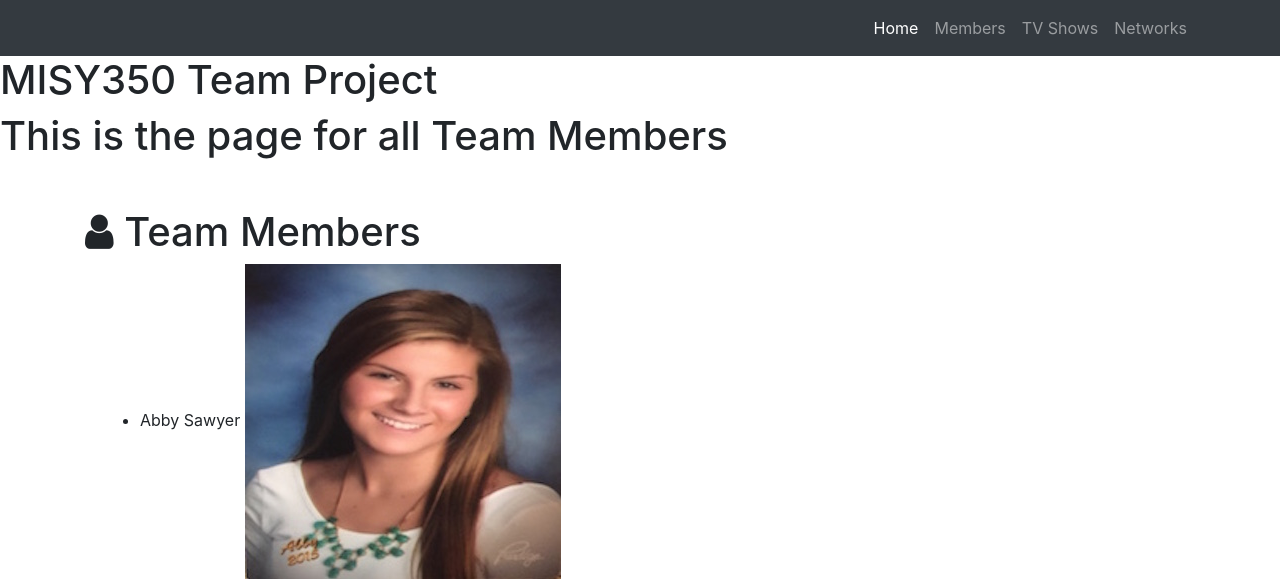
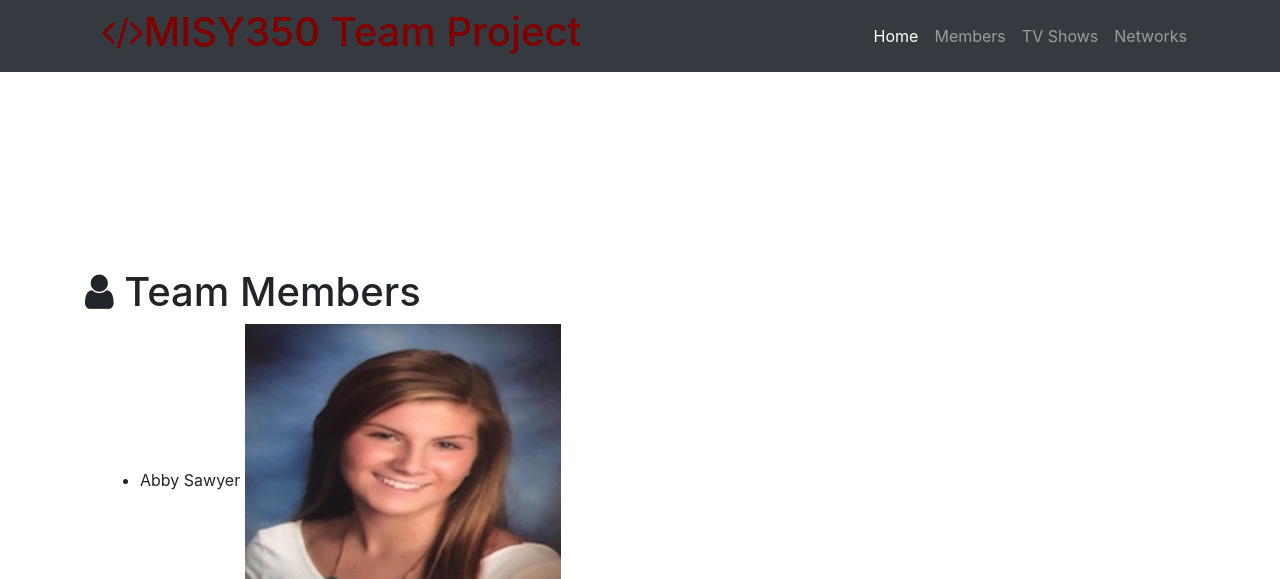
Before and after one commit to casalegm/team-project, a Flask app: page /members in a window 1280 px wide. Shown: the top 579 px of the page. Run offline with Flask 2, Linux system fonts and the light colour scheme; some libraries are stand-ins or nearby versions.

Commit message:
added images and looks

```diff
--- a/project.py
+++ b/project.py
@@ -15,7 +15,7 @@ class Network(db.Model):
     id = db.Column(db.Integer, primary_key=True)
     name = db.Column(db.String(64))
     description = db.Column(db.Text)
-    shows = db.relationship('Show', backref='network')
+    shows = db.relationship('Show', backref='network', cascade='delete')
 
 
 class Show(db.Model):
--- a/templates/home-page.html
+++ b/templates/home-page.html
@@ -15,6 +15,13 @@
  <link rel="stylesheet" href="https://cdnjs.cloudflare.com/ajax/libs/sweetalert/1.1.3/sweetalert.css">
  <!-- Toastr CSS -->
  <link rel="stylesheet" href="https://cdnjs.cloudflare.com/ajax/libs/toastr.js/latest/css/toastr.min.css">
+
+<style>
+  h1.text-center {
+    color: Maroon;
+  }
+</style>
+
   {% endblock%}
 </head>
 
@@ -24,6 +31,8 @@
     <div class="container">
       <a class="navbar-brand" href="/">
        </a>
+       <h1 class="text-center"><i class="fa fa-code" aria-hidden="true"></i>MISY350 Team Project</h1>
+
       <button class="navbar-toggler" type="button" data-toggle="collapse" data-target="#navbarResponsive" aria-controls="navbarResponsive" aria-expanded="false" aria-label="Toggle navigation">
          <span class="navbar-toggler-icon"></span>
        </button>
@@ -48,8 +57,8 @@
     </div>
   </nav>
 
-  <h1> MISY350 Team Project </h1>
-  <h1> MISY350 Team Project </h1>
+  <h1 class="text-center"><i class="fa fa-code" aria-hidden="true"></i>MISY350 Team Project</h1>
+  <marquee><img src="static/img/team.jpg" class="text-center" alt="Team Project"></marquee>
 
   {% block page_content%}
   {% endblock%}
@@ -89,6 +98,6 @@
      {% endfor %}
    </script>
    {% endblock%}
+
  </body>
-
  </html>
--- a/templates/members.html
+++ b/templates/members.html
@@ -1,7 +1,6 @@
 {% extends "home-page.html"%}
 {% block title %}Team Project Members{% endblock %}
 {% block page_content%}
-<h1>This is the page for all Team Members</h1>
 
   <div class="container">
     <h1 class="mt-5" text><i class="fa fa-user" aria-hidden="true"></i> Team Members</h1>
--- a/templates/tvshow-all.html
+++ b/templates/tvshow-all.html
@@ -43,7 +43,7 @@
                       </button>
                     </div>
                     <div class="modal-body">
-                      <pre>{{show.description}}</pre>
+                      <h3>{{show.description}}</h3>
                     </div>
                     <div class="modal-footer">
                       <button type="button" class="btn btn-secondary" data-dismiss="modal">Close</button>
```
Also changed, not shown: static/img/team.jpg (added), 2 other files.
